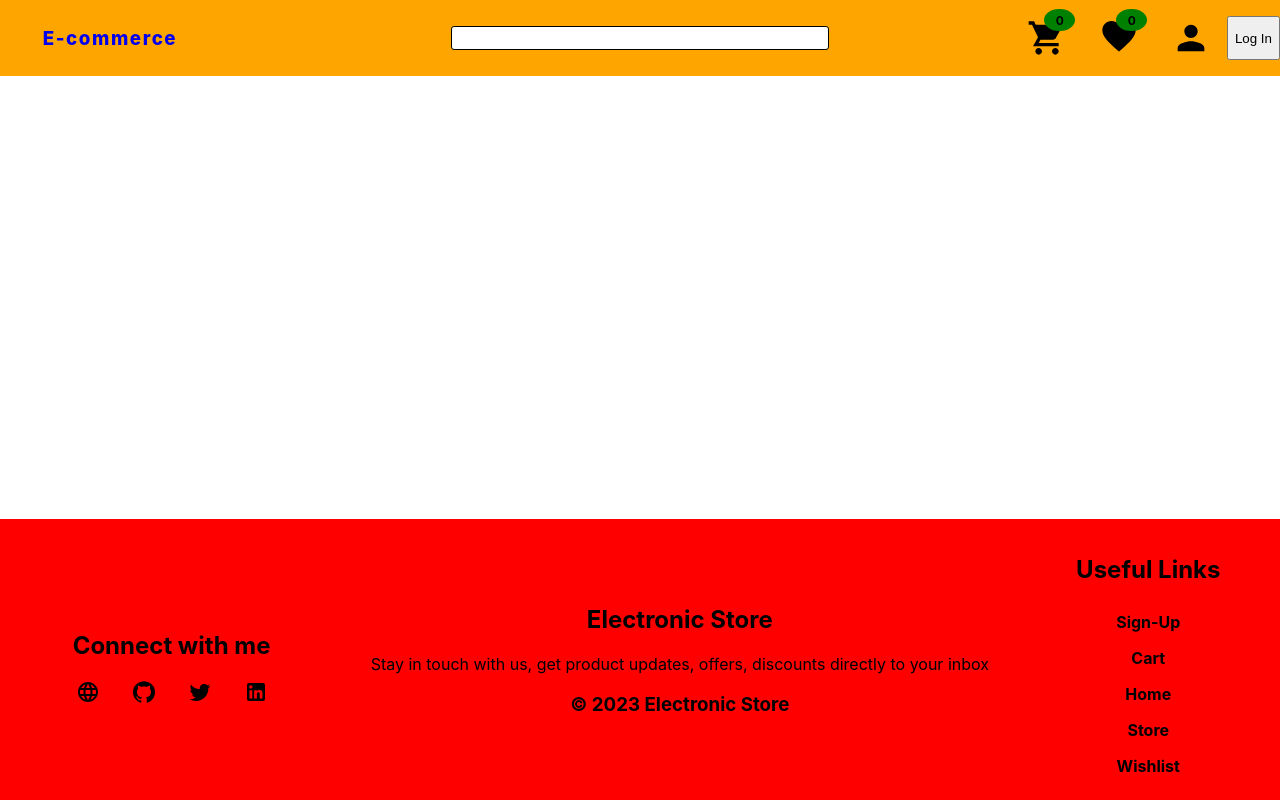
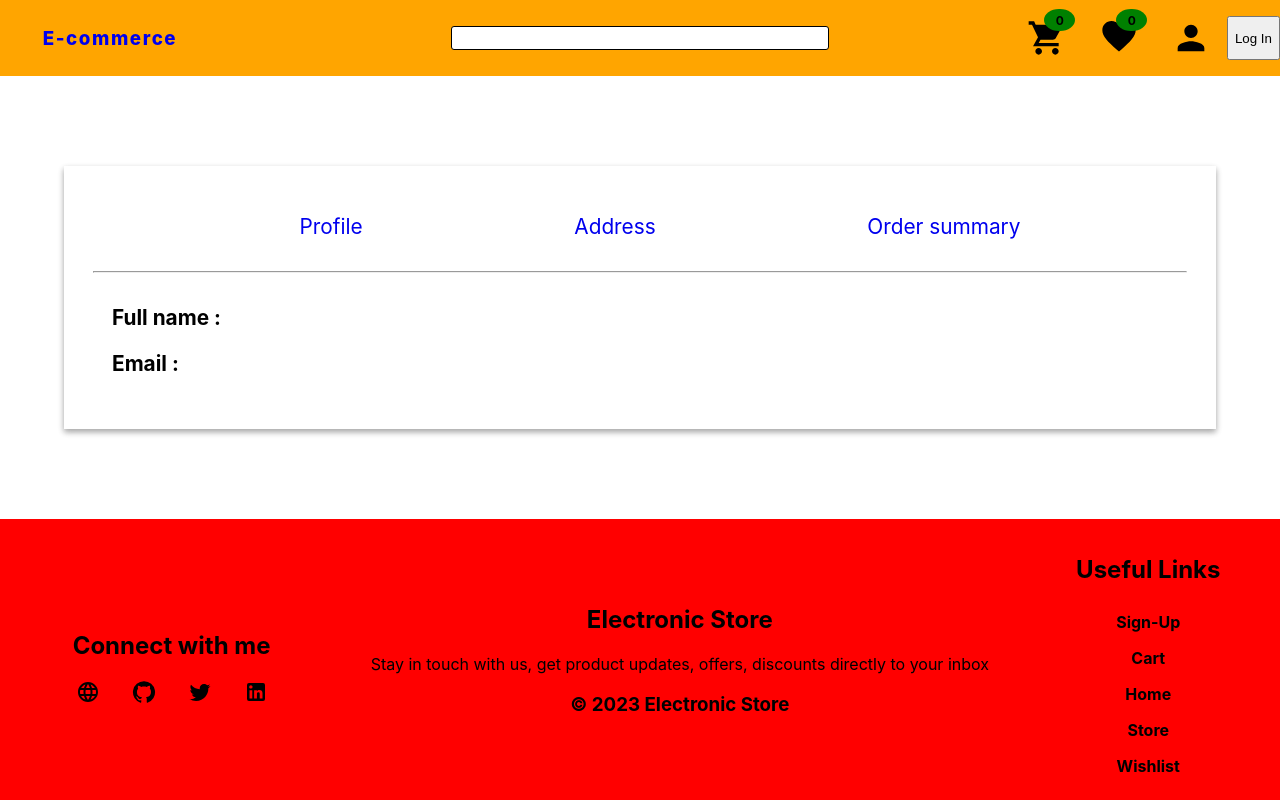
Before and after one commit to LundPiyush/my-app, a React (Create React App) app: page /profile in a window 1280 px wide. Built offline with nearby package versions, Linux system fonts and the light colour scheme; no server answers; what miragejs would draw is missing.

Commit message:
feat():profile component

```diff
--- a/src/App.css
+++ b/src/App.css
@@ -1,3 +1,16 @@
+:root {
+  --primary-color: #000000;
+  --secondary-color: #ffffff;
+  --original-price-color: red;
+  --discounted-price-color: green;
+  --book-card-background-color: black;
+  --star-color: yellow;
+  --card-box-shadow: rgba(0, 0, 0, 0.16) 0px 3px 6px,
+    rgba(0, 0, 0, 0.23) 0px 3px 6px;
+  --product-card-box-shadow: rgba(22, 13, 13, 0.16) 0px 3px 6px,
+    rgba(0, 0, 0, 0.23) 0px 3px 6px;
+  --modal-background-color: rgba(0, 0, 0, 0.5);
+}
 .App-logo {
   height: 40vmin;
   pointer-events: none;
--- a/src/App.js
+++ b/src/App.js
@@ -9,6 +9,8 @@ import Footer from "./components/Footer/Footer";
 import Cart from "./pages/cart/Cart";
 import Wishlist from "./pages/wishlist/Wishlist";
 import Home from "./pages/home/Home";
+import Profile from "./pages/profile/Profile";
+import Address from "./components/Address/Address";
 
 function App() {
   return (
@@ -22,6 +24,8 @@ function App() {
         <Route path="/sign-up" element={<SignUp />} />
         <Route path="/cart" element={<Cart />} />
         <Route path="/wishlist" element={<Wishlist />} />
+        <Route path="/profile" element={<Profile />} />
+        <Route path="/profile/address" element={<Address />} />
       </Routes>
       <Footer />
     </div>
--- /dev/null
+++ b/src/backend/controllers/AddressController.js
@@ -0,0 +1,144 @@
+import { Response } from "miragejs";
+import { formatDate, requiresAuth } from "../utils/authUtils";
+import { v4 as uuid } from "uuid";
+/**
+ * All the routes related to Address are present here.
+ * These are private routes.
+ * Client needs to add "authorization" header with JWT token in it to access it.
+ * */
+
+/**
+ * This handler handles getting all addresses from user.
+ * send GET Request at /api/user/addresses
+ * */
+
+export const getAllAddressesHandler = function (schema, request) {
+  const userId = requiresAuth.call(this, request);
+  if (!userId) {
+    new Response(
+      404,
+      {},
+      {
+        errors: ["The email you entered is not Registered. Not Found error"],
+      }
+    );
+  }
+  const userAddresses = schema.users.findBy({ _id: userId }).address;
+  return new Response(200, {}, { address: userAddresses });
+};
+
+/**
+ * This handler handles adding an address to user.
+ * send POST Request at /api/user/address
+ * body contains { address }
+ * */
+
+export const addNewAddressHandler = function (schema, request) {
+  const userId = requiresAuth.call(this, request);
+  try {
+    if (!userId) {
+      new Response(
+        404,
+        {},
+        {
+          errors: ["The email you entered is not Registered. Not Found error"],
+        }
+      );
+    }
+    const userAddresses = schema.users.findBy({ _id: userId }).address;
+    const { address } = JSON.parse(request.requestBody);
+
+    userAddresses.push({
+      ...address,
+      createdAt: formatDate(),
+      updatedAt: formatDate(),
+      _id: uuid(),
+    });
+    this.db.users.update({ _id: userId }, { address: userAddresses });
+    return new Response(201, {}, { address: userAddresses });
+  } catch (error) {
+    return new Response(
+      500,
+      {},
+      {
+        error,
+      }
+    );
+  }
+};
+
+/**
+ * This handler handles adding an address to user.
+ * send POST request at api/user/address/:addressId
+ * body contains { address }
+ */
+
+export const editAddressHandler = function (schema, request) {
+  const userId = requiresAuth.call(this, request);
+
+  try {
+    if (!userId) {
+      new Response(
+        404,
+        {},
+        {
+          errors: ["The email you entered is not Registered. Not Found error"],
+        }
+      );
+    }
+
+    const addressId = request.params.addressId;
+    const { address } = JSON.parse(request.requestBody);
+
+    let userAddresses = schema.users.findBy({ _id: userId }).address;
+
+    userAddresses = userAddresses.map((item) =>
+      item._id === addressId ? address : item
+    );
+
+    this.db.users.update({ _id: userId }, { address: userAddresses });
+    return new Response(201, {}, { address: userAddresses });
+  } catch (error) {
+    return new Response(
+      500,
+      {},
+      {
+        error,
+      }
+    );
+  }
+};
+
+/**
+ * This handler handles removing an address from user.
+ * send DELETE Request at /api/user/address/:addressId
+ *
+ * */
+
+export const removeAddressHandler = function (schema, request) {
+  const userId = requiresAuth.call(this, request);
+  try {
+    if (!userId) {
+      new Response(
+        404,
+        {},
+        {
+          errors: ["The email you entered is not Registered. Not Found error"],
+        }
+      );
+    }
+    let userAddresses = schema.users.findBy({ _id: userId }).address;
+    const addressId = request.params.addressId;
+    userAddresses = userAddresses.filter((item) => item._id !== addressId);
+    this.db.users.update({ _id: userId }, { address: userAddresses });
+    return new Response(200, {}, { address: userAddresses });
+  } catch (error) {
+    return new Response(
+      500,
+      {},
+      {
+        error,
+      }
+    );
+  }
+};
--- /dev/null
+++ b/src/components/Address/Address.jsx
@@ -0,0 +1,8 @@
+import React from "react";
+import "./Address.css";
+
+const Address = () => {
+  return <div>Address</div>;
+};
+
+export default Address;
--- a/src/components/Navigation/Navigation.jsx
+++ b/src/components/Navigation/Navigation.jsx
@@ -35,7 +35,7 @@ const Navigation = () => {
           <p>{wishlist.length}</p>
           <FavoriteIcon style={{ width: 40, height: 40 }} />
         </NavLink>
-        <NavLink className="nav-link cart" to="/cart">
+        <NavLink className="nav-link cart" to="/profile">
           <PersonIcon style={{ width: 40, height: 40 }} />
         </NavLink>
         {authState.isLoggedIn ? (
--- /dev/null
+++ b/src/pages/profile/Profile.css
@@ -0,0 +1,32 @@
+.profile-section {
+  margin: 2rem auto;
+  width: 90%;
+  padding: 2rem 0rem;
+  box-shadow: var(--card-box-shadow);
+}
+.profile-list {
+  display: flex;
+  list-style: none;
+  column-gap: 1rem;
+  justify-content: space-evenly;
+  align-items: center;
+}
+.profile-list a {
+  font-size: 1.3rem;
+  text-decoration: none;
+}
+.profile-list a:hover {
+  font-size: 1.4rem;
+  text-decoration: underline;
+}
+.profile-line {
+  width: 95%;
+  margin: 2rem auto;
+}
+.user-content {
+  margin: 0rem 3rem;
+}
+.user-content .user-info-name,
+.user-info-email {
+  font-size: 1.3rem;
+}
--- /dev/null
+++ b/src/pages/profile/Profile.jsx
@@ -0,0 +1,37 @@
+import React from "react";
+import "./Profile.css";
+import { useAuth } from "../../contexts/authContext";
+import { Link } from "react-router-dom";
+
+const Profile = () => {
+  const { authState } = useAuth();
+  const { user } = authState;
+  return (
+    <div className="profile-section">
+      <ul className="profile-list">
+        <li>
+          <Link to="/profile">Profile</Link>
+        </li>
+        <li>
+          <Link to="/profile/address">Address</Link>
+        </li>
+        <li>
+          <Link>Order summary</Link>
+        </li>
+      </ul>
+      <hr className="profile-line" />
+      <div className="user-content">
+        <p className="user-info-name">
+          <strong>Full name : </strong>
+          {user.firstName} {user.lastName}
+        </p>
+        <p className="user-info-email">
+          <strong>Email : </strong>
+          {user.email}
+        </p>
+      </div>
+    </div>
+  );
+};
+
+export default Profile;
--- a/src/server.js
+++ b/src/server.js
@@ -1,4 +1,10 @@
 import { Server, Model, RestSerializer } from "miragejs";
+import {
+  addNewAddressHandler,
+  getAllAddressesHandler,
+  editAddressHandler,
+  removeAddressHandler,
+} from "./backend/controllers/AddressController";
 import {
   loginHandler,
   signupHandler,
@@ -85,6 +91,12 @@ export function makeServer({ environment = "development" } = {}) {
         "/user/wishlist/:productId",
         removeItemFromWishlistHandler.bind(this)
       );
+
+      // address routes (private)
+      this.get("/user/address", getAllAddressesHandler.bind(this));
+      this.post("/user/address", addNewAddressHandler.bind(this));
+      this.post("/user/address/:addressId", editAddressHandler.bind(this));
+      this.delete("/user/address/:addressId", removeAddressHandler.bind(this));
     },
   });
 }
```
Also changed, not shown: src/components/Address/Address.css (added).
